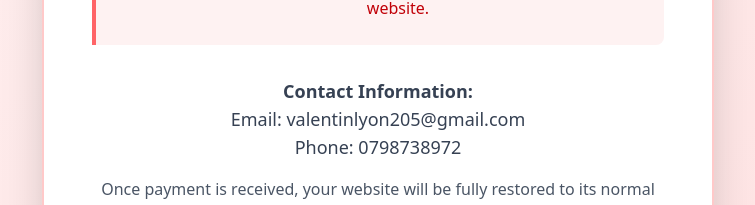
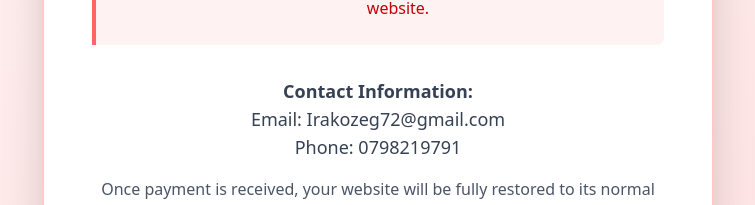
Before and after one commit to Val-Antin1/bank, a React (Vite) app: page / in a window 1280 px wide. Shown: the part 474-679 px from the top of the page, without its empty margins (262-1017 px from the left). Built offline with nearby package versions, Linux system fonts and the light colour scheme.

Commit message:
payment required

```diff
--- a/src/pages/PaymentReminder.jsx
+++ b/src/pages/PaymentReminder.jsx
@@ -40,8 +40,8 @@ const PaymentReminder = () => {
         <div className="space-y-4">
           <p className="text-lg text-gray-700">
             <strong>Contact Information:</strong><br />
-            Email: valentinlyon205@gmail.com<br />
-            Phone: 0798738972
+            Email: Irakozeg72@gmail.com<br />
+            Phone: 0798219791
           </p>
           <p className="text-gray-600">
             Once payment is received, your website will be fully restored to its normal functionality.
```
